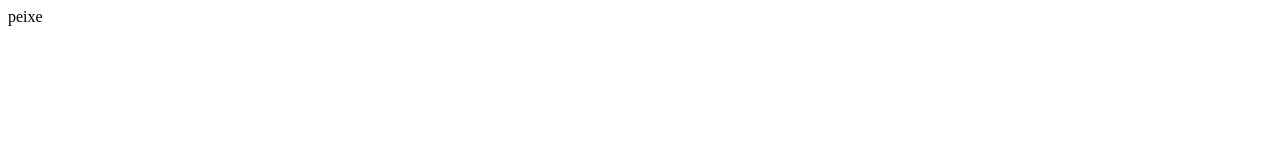
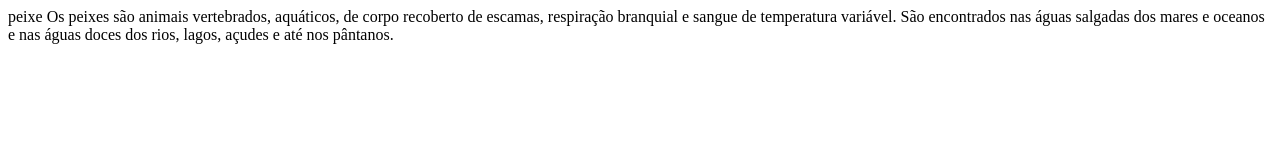
Before and after one commit to ThayseGraziely/Paginaweb-chiarelli-1c, a plain HTML site: page index.html in a window 1280 px wide. Drawn offline with Linux system fonts and the light colour scheme.

Commit message:
inserindo o texto base

```diff
--- a/index.html
+++ b/index.html
@@ -8,5 +8,8 @@
 </head>
 <body>
  peixe
+
+ Os peixes são animais vertebrados, aquáticos, de corpo recoberto de escamas, respiração branquial e sangue de temperatura variável. São encontrados nas águas salgadas dos mares e oceanos e nas águas doces dos rios, lagos, açudes e até nos pântanos.
+
 </body>
 </html>
```
